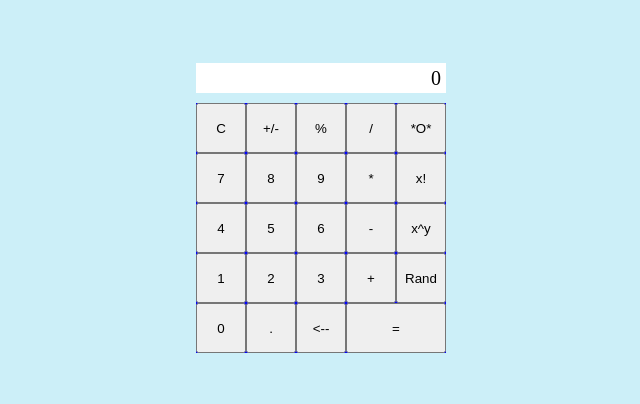
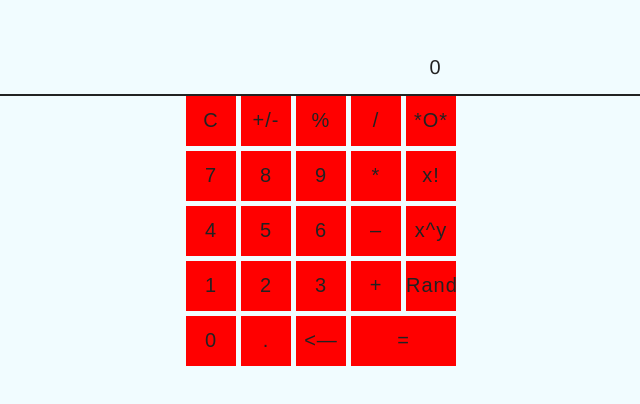
Before and after one commit to CutlerSheridan/calculator, a plain HTML site: page index.html in a window 1280 px wide. Shown: the part 192-596 px from the top of the page, without its empty margins (319-959 px from the left). Drawn offline with Linux system fonts and the light colour scheme.

Commit message:
Implement adjustable gap-size

```diff
--- a/index.html
+++ b/index.html
@@ -2,6 +2,7 @@
 <head>
     <title>Calculator</title>
     <meta charset="UTF-8">
+    <meta name="viewport" content="width=device-width, initial-scale=1.0">
     <link href="styles/style.css" rel="stylesheet">
 </head>
 <body>
@@ -9,6 +10,7 @@
         <div class="screen">
             <div class="screen-text">0</div>
         </div>
+        <hr>
 
         <div class="buttons-container">
             <button class="calc-btn btn-one-step" value="c">C</button>
@@ -21,7 +23,7 @@
             </div>
             <button class="calc-btn btn-two-step" value="*">*</button>
             <button class="calc-btn btn-one-step" value="!">x!</button>
-            <button class="calc-btn btn-two-step" value="-">-</button>
+            <button class="calc-btn btn-two-step" value="-">–</button> <!--the displayed text here is an en-dash while the value is a hyphen-->
             <button class="calc-btn btn-two-step" value="^">x^y</button>
             <button class="calc-btn btn-two-step" value="+">+</button>
             <button class="calc-btn btn-one-step" value="rand">Rand</button>
--- a/scripts/main.js
+++ b/scripts/main.js
@@ -3,6 +3,7 @@ let num2 = "";
 let activeNum = "";
 let twoStepOperator = "";
 let lastInputWasEquals = false;
+let darkModeIsOn = false;
 
 function clear() {
     num1 = "";
@@ -12,7 +13,6 @@ function clear() {
     lastInputWasEquals = false;
     updateDisplay();
 }
-
 const numPad = document.querySelector(".num-pad");
 
 // SETUP LOGIC START
@@ -222,11 +222,16 @@ function createNumPad() {
         const newNumBtn = createButton(`${i}`, ["calc-btn", "btn-num"]);
         numPadFragment.appendChild(newNumBtn);
     }
-    const deleteBtn = createButton("<--", "<", ["calc-btn", "btn-num"]);
+    const deleteBtn = createButton("<—", "<", ["calc-btn", "btn-num"]); // that first param uses an em-dash
     const decimalBtn = createButton(".", ["calc-btn", "btn-num"]);
     numPadFragment.childNodes[8].after(decimalBtn);
     numPadFragment.childNodes[8].after(deleteBtn);
     numPad.appendChild(numPadFragment);
+
+    const buttonsContainer = document.querySelector(".buttons-container");
+    const gapSize = getComputedStyle(document.querySelector(":root")).getPropertyValue("--grid-gap-size");
+    buttonsContainer.style.gap = gapSize;
+    numPad.style.gap = gapSize;
 }
 
 function createButton(btnName) {
--- a/styles/style.css
+++ b/styles/style.css
@@ -1,9 +1,11 @@
 :root {
-    --clr-pri: rgb(204, 239, 248);
-    --clr-sec: rgb(34, 34, 34);
+    --clr-background: rgb(241, 252, 255);
+    --clr-pri: rgb(34, 34, 34);
     --btn-size: 5rem;
+    --grid-gap-size: .5rem;
     font-size: 62.5%;
-    background: var(--clr-pri);
+    font-family: Helvetica, Arial, sans-serif;
+    background: var(--clr-background);
 }
 * {
     margin: 0;
@@ -14,6 +16,7 @@ html,
 body {
     width: 100%;
     height: 100%;
+    overflow: none;
 }
 
 .calculator {
@@ -27,39 +30,53 @@ body {
 /*SCREEN START*/
 .screen {
     width: calc(var(--btn-size)*5);
-    height: 3rem;
     display: flex;
     flex-direction: column;
     justify-content: center;
     margin-bottom: 1rem;
+    /*border-bottom: .2rem solid var(--clr-pri);*/
     padding: .5rem;
     text-align: right;
-    background: white;
+    letter-spacing: .05rem;
 }
 .screen-text {
     font-size: 2rem;
+    color: var(--clr-pri);
 }
 /*SCREEN END*/
-
+hr {
+    width: 100%;
+    border: .1rem solid var(--clr-pri);
+}
 /*BUTTONS START*/
 .buttons-container {
     display: grid;
     grid-template: repeat(5, 1fr) / repeat(5, 1fr);
-    background: blue;
 }
 button {
     width: var(--btn-size);
     height: var(--btn-size);
+    font-size: 2rem;
+    letter-spacing: .1rem;
+    background: var(--clr-background);
+    border: none;
+    color: var(--clr-pri);
+    transition: all .2s;
+    background: red;
+}
+button:hover {
+
+    box-shadow: 0 0 .4rem .1rem var(--clr-pri);
 }
 .num-pad {
     grid-area: 2 / 1 / span 4 / span 3;
-    width: calc(var(--btn-size)*3);
+    width: calc(var(--btn-size)*3 + var(--grid-gap-size)*2);
     display: flex;
     flex-flow: row-reverse wrap;
 }
 
 #equals {
-    width: calc((var(--btn-size))*2);
+    width: calc((var(--btn-size))*2 + var(--grid-gap-size));
     grid-area: -1 / -1 / -2 / -3;
 }
 /*BUTTONS ENDS*/
```
Also changed, not shown: 1 other file.
